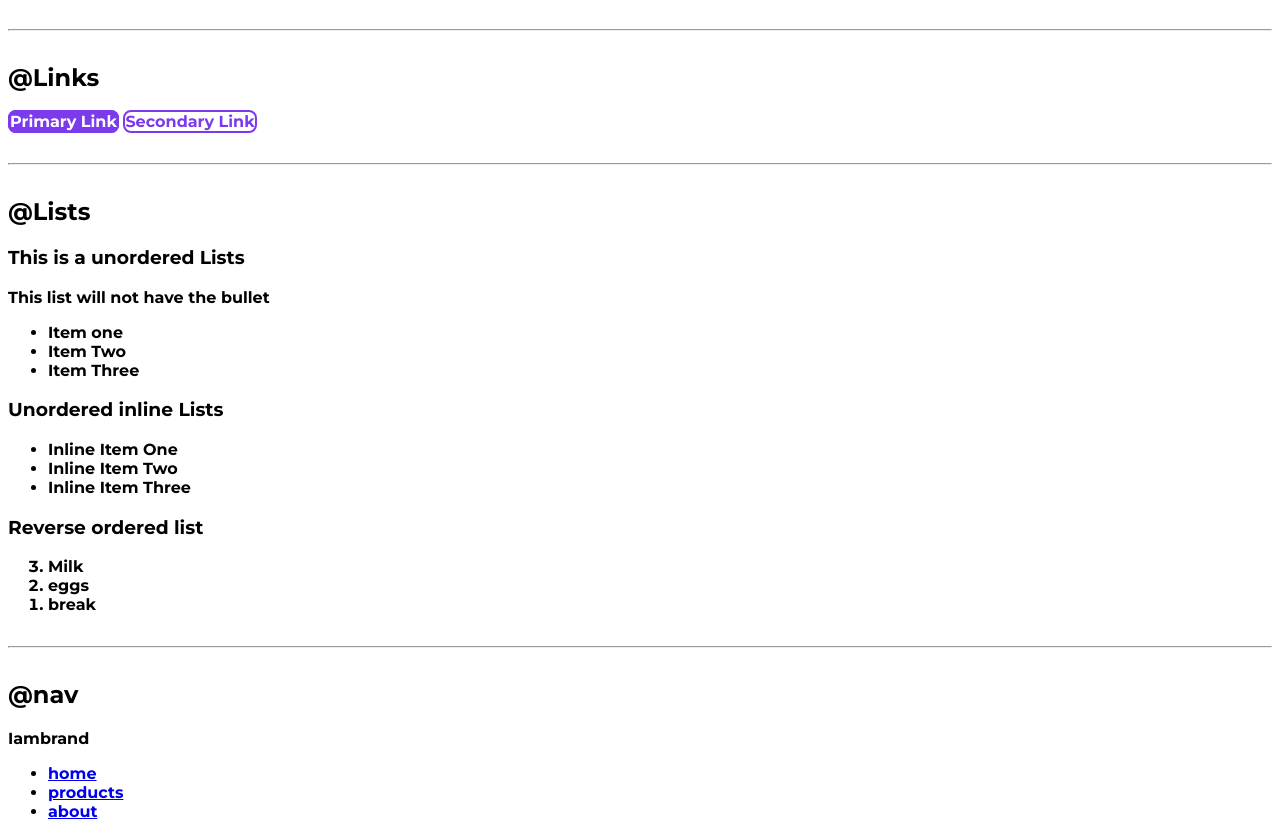
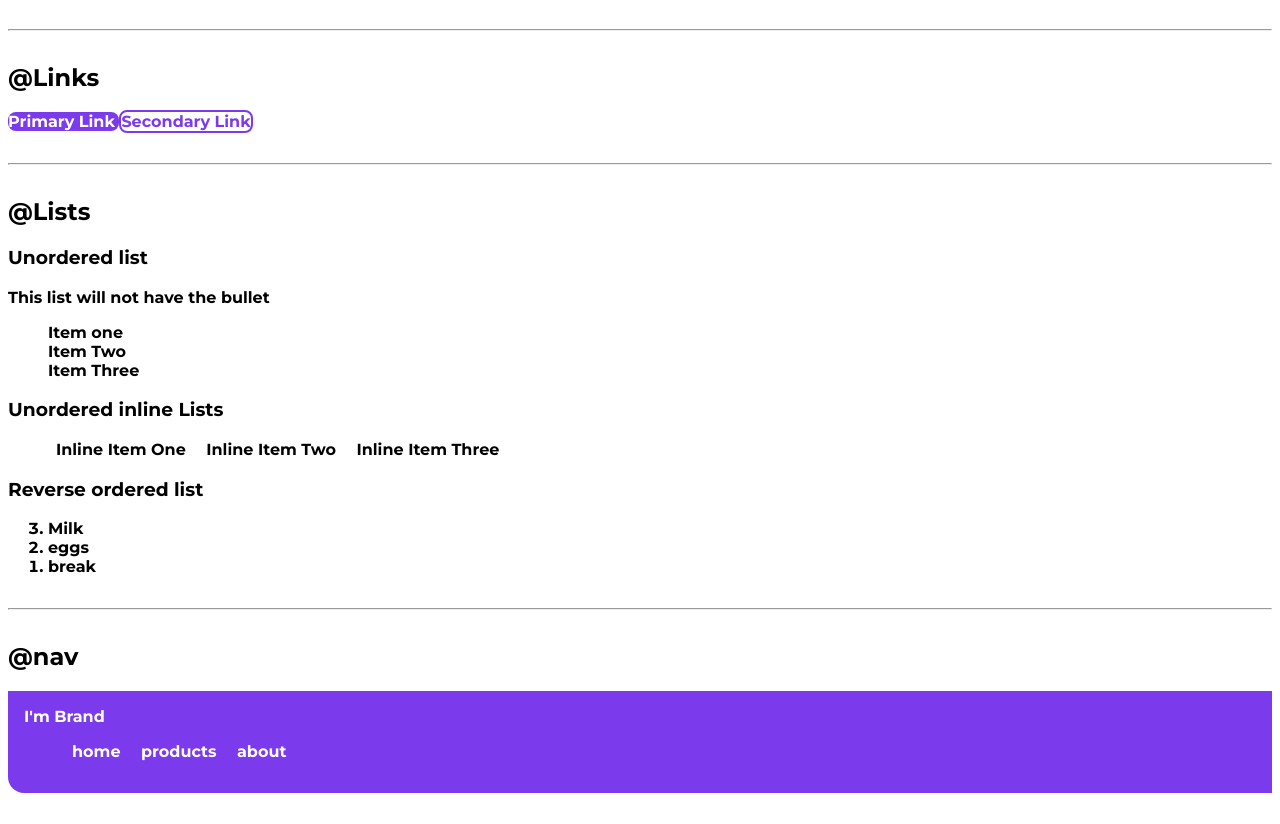
Before and after one commit to Pronoy-coder/Neogcamp-lesson-3-live, a plain HTML site: page index.html in a window 1280 px wide. Shown: the part 688-1512 px from the top of the page. Drawn offline with Linux system fonts and the light colour scheme.

Commit message:
navigation

```diff
--- a/index.html
+++ b/index.html
@@ -5,11 +5,20 @@
     <meta charset="UTF-8">
     <meta name="viewport" content="width=device-width, initial-scale=1.0">
     <title>Component Library</title>
+    <!-- 3rd way of doing CSS-->
     <link href="style.css" rel="stylesheet" />
+    <!-- 1st way of doing CSS: Style tag
+        <style>
+        body {
+            color: red;
+        }
+    </style> -->
 </head>
 
 <body>
     <h1>Pronoy's Component library</h1>
+    <!-- 2nd way of doing CSS style="color: red"-->
+
     <p>I'm attending tanay pratap's neocamp & I want to make a library which would make all my
         projects look good and consistent</p>
 
@@ -23,7 +32,7 @@
     <h2> This is the 2nd biggest heading </h2>
     <p> let me show you the normal text. This is a free flowing text and will wrap at the end
         like a paragraph</p>
-        <p>This paragraph will have <strong>bold</strong>text</p>
+    <p>This paragraph will have <strong>bold</strong>text</p>
     <small> This is relatively smaller text</small>
 
     <h2>@container</h2>
@@ -32,23 +41,33 @@
     <div class="container"> This is a fluid container and it will go till the end of the page</div>
 
     <h3>center container</h3>
-    <div class="container
-    container-center"> This is a centered container and it will go till the specified width</div>
+    <div class="container container-center"> This is a centered container and it will go till the specified width</div>
 
     <hr>
 
     <h2>@Links</h2>
-    <a class="link link-primary"  style="border:#7C3AED; border-width:2px; border-style:solid;"
-    href="/">Primary Link</a>
-    <a class="link link-secondary" style="border:#7C3AED; border-width:2px; border-style:solid;"
-    href="/">Secondary Link</a>
+
+    <a class="link link-primary" href="/"> Primary Link
+     </a>
+    <a class="link link-secondary" href="/"> Secondary
+        Link </a>
+        <!--
+            Ths also works :)
+            <a class="link link-primary" style="border:#7C3AED; border-width:2px; border-style:solid;" href="/"> Primary Link
+            </a>
+            <a class="link link-secondary" style="border:#7C3AED; border-width:2px; border-style:solid;" href="/"> Secondary
+            Link </a>
+        -->
 
     <hr>
 
     <h2>@Lists</h2>
 
-    <h3> This is a unordered Lists</h3>
-    <p>This list will not have the bullet</p>
+    <h3>Unordered list</h3>
+
+    <p> This list will not have the bullet</p>
+
+
     <ul class="list-non-bullet">
         <li>Item one</li>
         <li>Item Two</li>
@@ -58,18 +77,18 @@
 
     <h3>Unordered inline Lists</h3>
 
-    <ul class="list-non-bullet">
-        <li>Inline Item One</li>
-        <li>Inline Item Two</li>
-        <li>Inline Item Three</li>
+    <ul class="list-non-bullet" >
+        <li class="list-item-inline">Inline Item One</li>
+        <li class="list-item-inline">Inline Item Two</li>
+        <li class="list-item-inline">Inline Item Three</li>
     </ul>
 
     <h3>Reverse ordered list</h3>
 
     <ol reversed>
-        <li class="list-item-inline">Milk</li>
-        <li class="list-item-inline">eggs</li>
-        <li class="list-item-inline">break</li>
+        <li>Milk</li>
+        <li>eggs</li>
+        <li>break</li>
     </ol>
 
 
@@ -77,17 +96,20 @@
 
     <h2>@nav</h2>
 
-    <nav>
-        <div>Iambrand</div>
-        <ul>
-            <li>
-                <a href="/">home</a>
+    <nav class="navigation">
+        <div class="nav-brand">I'm Brand</div>
+        <ul class="list-non-bullet">
+            <li
+            class="list-item-inline">
+                <a class="link link-active" href="/">home</a>
             </li>
-            <li>
-                <a href="/">products</a>
+            <li
+            class="list-item-inline">
+                <a class="link" href="/">products</a>
             </li>
-            <li>
-                <a href="/">about</a>
+            <li
+            class="list-item-inline">
+                <a class="link" href="/">about</a>
             </li>
         </ul>
     </nav>
--- a/style.css
+++ b/style.css
@@ -5,9 +5,9 @@
 }
 
 
-body{
+body {
     font-family: 'Montserrat',
-    sans-serif;
+        sans-serif;
 }
 
 hr {
@@ -15,11 +15,14 @@ hr {
     /**top is 2, right & left is 0**/
 }
 
+/** Padding goes like top->right->bottom->left
+If ou give only top & right, top one will be applied to bottom and right one will be applied to left**/
+
 .container {
     padding: 0rem 1rem;
 }
 
-.container-center{
+.container-center {
     max-width: 600px;
     margin: auto;
 }
@@ -35,22 +38,51 @@ hr {
 .link-primary {
     background-color: var(--primary-color);
     border-radius: 0.5rem;
-    color: white}
+    /**Put space btween "0" and ".5" ie. "0 .5 and see what happens"**/
+    color: white
+}
 
 .link-secondary {
     color: var(--primary-color);
     border-radius: 0.5rem;
-    border: 1px solid var (var(--primary-color);
-}
+    border: 2px solid var(--primary-color)
+    }
 
-/** look into BEM naming convention for CSS **/
+    /** look into BEM naming convention for CSS **/
 
+    /** Lists **/
 
-/* Lists */
 .list-non-bullet {
     list-style: none;
 }
+
 .list-item-inline {
     display: inline;
     padding: 0rem 0.5rem;
 }
+
+/** Navigation **/
+
+.navigation {
+    background-color: var(--primary-color);
+    color: white;
+    padding: 1rem;
+    border-bottom-left-radius: 1rem;
+}
+
+.navigation .nav-brand {
+    font-weight: bold;
+}
+
+.navigation .nav-pills {
+    text-align: right;
+}
+
+.navigation .link {
+    color: white;
+}
+/*Inside Navigation there's a link class whose text I wanna change*/
+
+.navigation .link-active {
+    font-weight: bold;
+}
```
